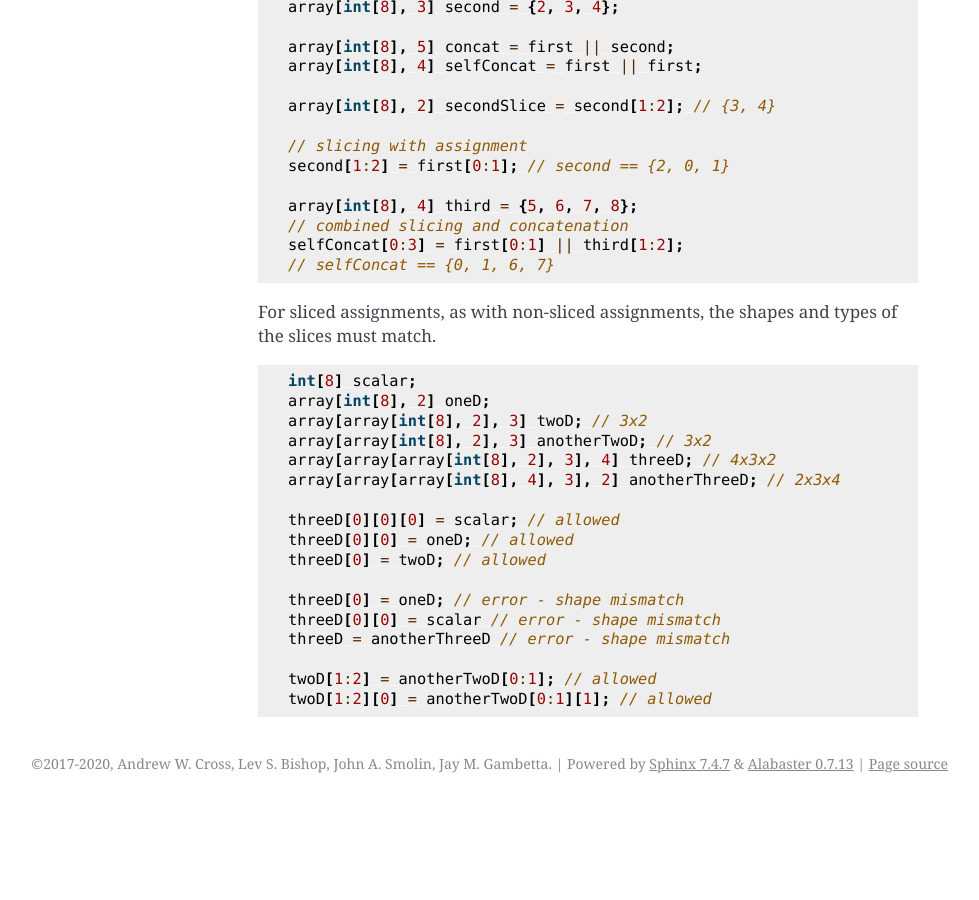
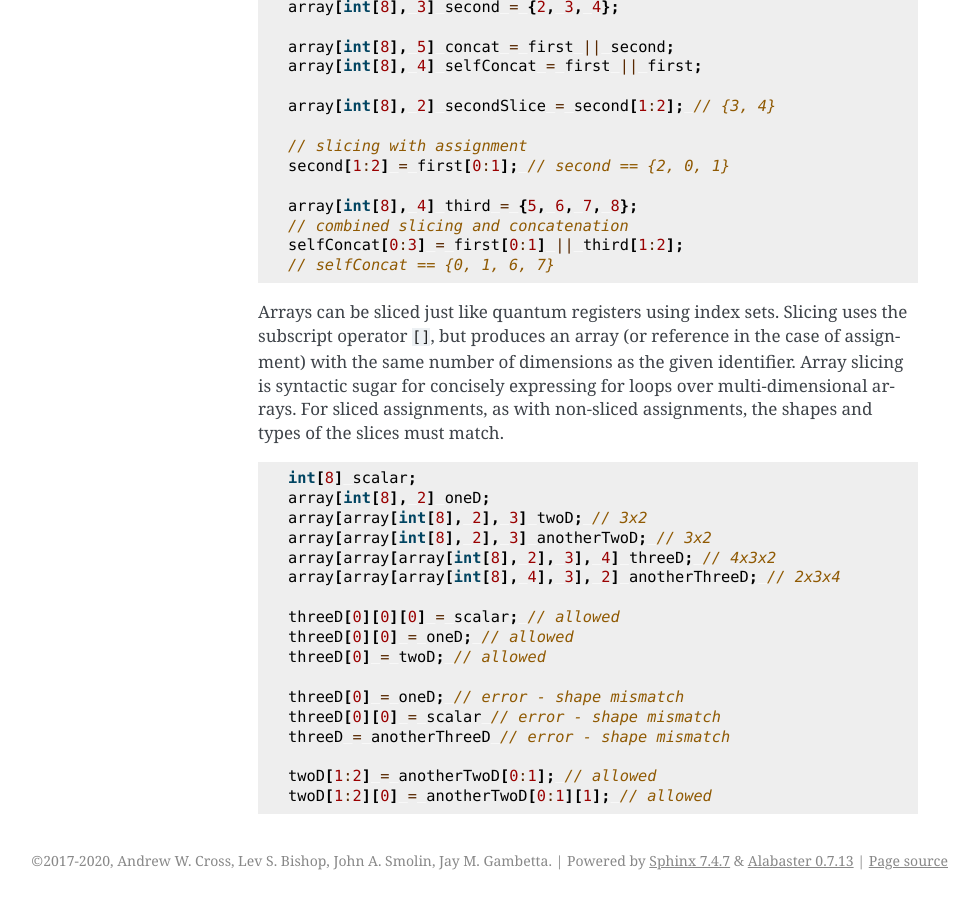
Before and after one commit to openqasm/openqasm, a Sphinx documentation site: the page built from source/language/types.rst, in a window 1280 px wide and 900 px high, scrolled down 8890 px. Shown: the whole window, without its empty margins (162-1141 px from the left). Built offline with Sphinx 7.4.7, drawn with Linux system fonts in a browser that asks for light colours; pages that are not in the unit, such as notebooks, are missing from menus; cross-references to code outside the pages are shown as plain code; before the commit the page ends 9693 px from its top, so only the background shows below that.

Commit message:
Specify slicing behavior for arrays as syntactic sugar for for loops

```diff
--- a/source/language/types.rst
+++ b/source/language/types.rst
@@ -470,6 +470,11 @@ arrays *can* be concatenated with themselves.
    selfConcat[0:3] = first[0:1] || third[1:2];
    // selfConcat == {0, 1, 6, 7}
 
+Arrays can be sliced just like quantum registers using index sets. Slicing uses
+the subscript operator ``[]``, but produces an array (or reference in the case
+of assignment) with the same number of dimensions as the given identifier.
+Array slicing is syntactic sugar for concisely expressing for loops over
+multi-dimensional arrays.
 For sliced assignments, as with non-sliced assignments, the shapes and types of
 the slices must match.
 
```
